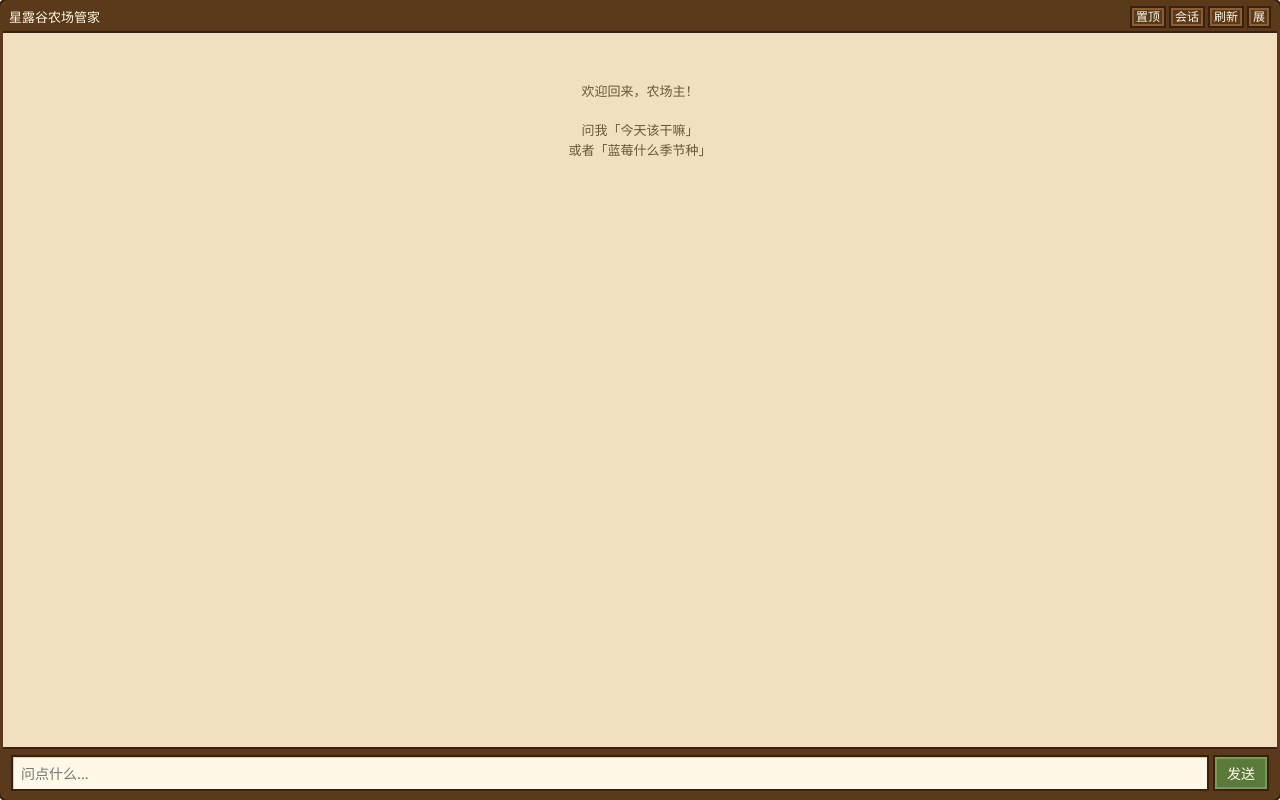
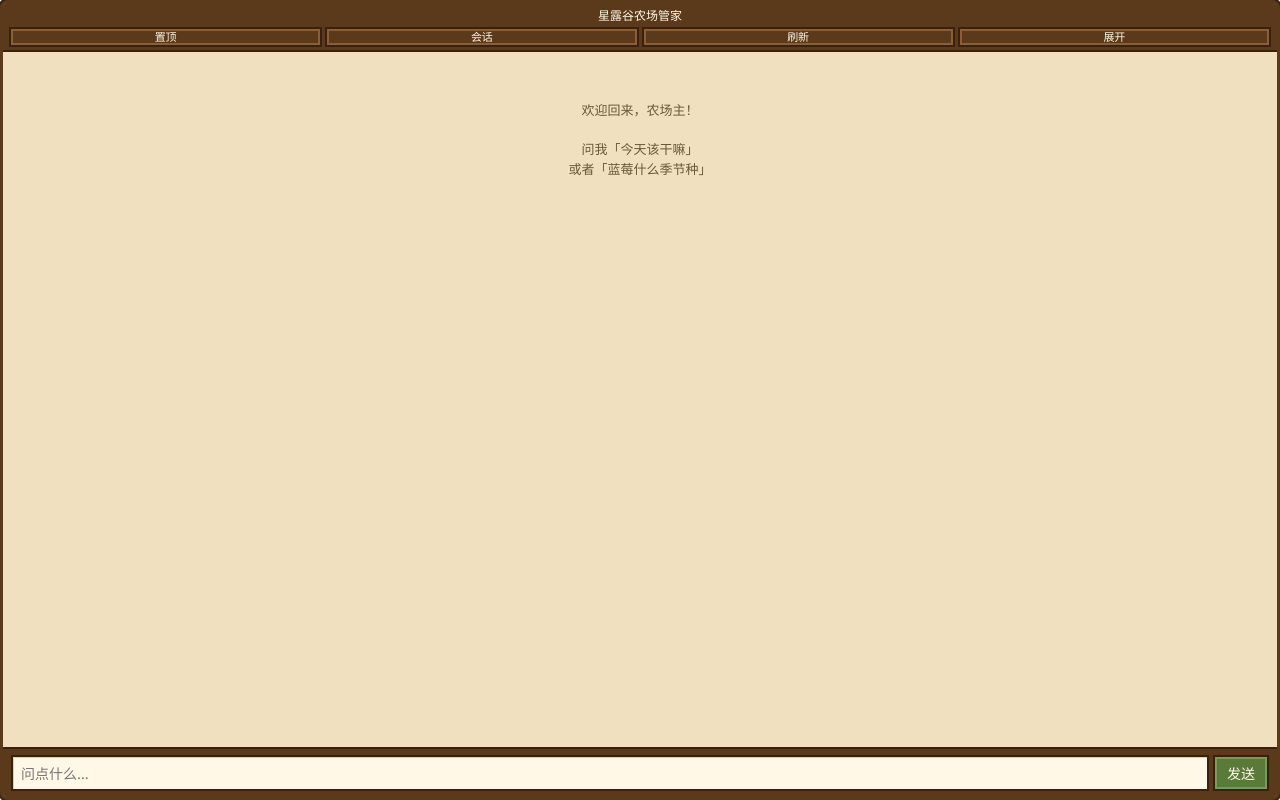
Before and after one commit to yuehuang06/stardew-steward, a React (Vite) app in the folder frontend/: page / in a window 1280 px wide. Built offline with nearby package versions, Linux system fonts and the light colour scheme.

Commit message:
fix: titlebar layout — status on top, buttons in row below

```diff
--- a/frontend/src/components/Titlebar.jsx
+++ b/frontend/src/components/Titlebar.jsx
@@ -1,21 +1,19 @@
 export function Titlebar({ status, expanded, onToggle, onRefresh, onTop, onToggleTop, onOpenSessions }) {
-  const btnStyle = { fontSize: "12px", padding: "1px 4px", lineHeight: 1, minWidth: "24px", height: "22px", display: "flex", alignItems: "center", justifyContent: "center" };
+  const btnStyle = { flex: 1, fontSize: "11px", padding: "2px 4px", lineHeight: 1, height: "20px" };
   return (
     <div
-      data-tauri-drag-region
       style={{
-        display: "flex",
-        alignItems: "center",
-        gap: "3px",
-        padding: "3px 6px",
         background: "var(--sd-wood)",
         color: "var(--sd-cream)",
         borderBottom: "2px solid var(--sd-wood-dark)",
-        cursor: "default",
         flexShrink: 0,
+        display: "flex",
+        flexDirection: "column",
+        gap: "3px",
+        padding: "3px 6px",
       }}
     >
-      <span style={{ fontSize: "13px", flex: 1, fontFamily: "var(--sd-font-body)" }} data-tauri-drag-region>
+      <div data-tauri-drag-region style={{ fontSize: "12px", textAlign: "center", cursor: "default" }}>
         {status ? (
           <>
             {status.date} · {status.money}g · {status.weather}
@@ -23,35 +21,21 @@ export function Titlebar({ status, expanded, onToggle, onRefresh, onTop, onToggl
         ) : (
           "星露谷农场管家"
         )}
-      </span>
-      <button
-        className="sd-btn"
-        style={btnStyle}
-        onClick={onToggleTop}
-      >
+      </div>
+      <div style={{ display: "flex", gap: "3px" }}>
+        <button className="sd-btn" style={btnStyle} onClick={onToggleTop}>
           {onTop ? "置顶" : "置底"}
         </button>
-      <button
-        className="sd-btn"
-        style={btnStyle}
-        onClick={onOpenSessions}
-      >
+        <button className="sd-btn" style={btnStyle} onClick={onOpenSessions}>
           会话
         </button>
-      <button
-        className="sd-btn"
-        style={btnStyle}
-        onClick={onRefresh}
-      >
+        <button className="sd-btn" style={btnStyle} onClick={onRefresh}>
           刷新
         </button>
-      <button
-        className="sd-btn"
-        style={btnStyle}
-        onClick={onToggle}
-      >
-        {expanded ? "收" : "展"}
+        <button className="sd-btn" style={btnStyle} onClick={onToggle}>
+          {expanded ? "收起" : "展开"}
         </button>
+      </div>
     </div>
   );
 }
```
Lines whose indentation alone changed are shown as unchanged.
